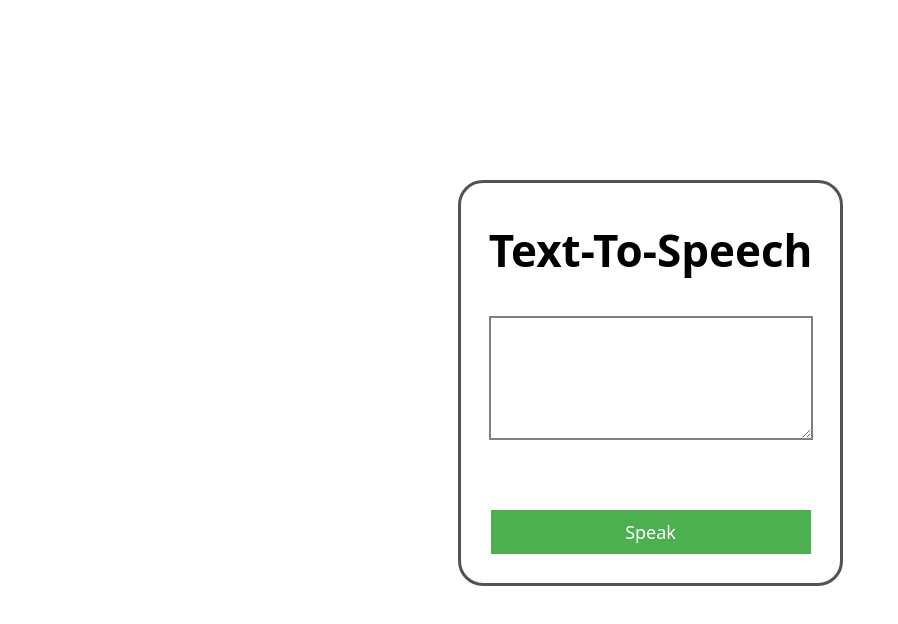
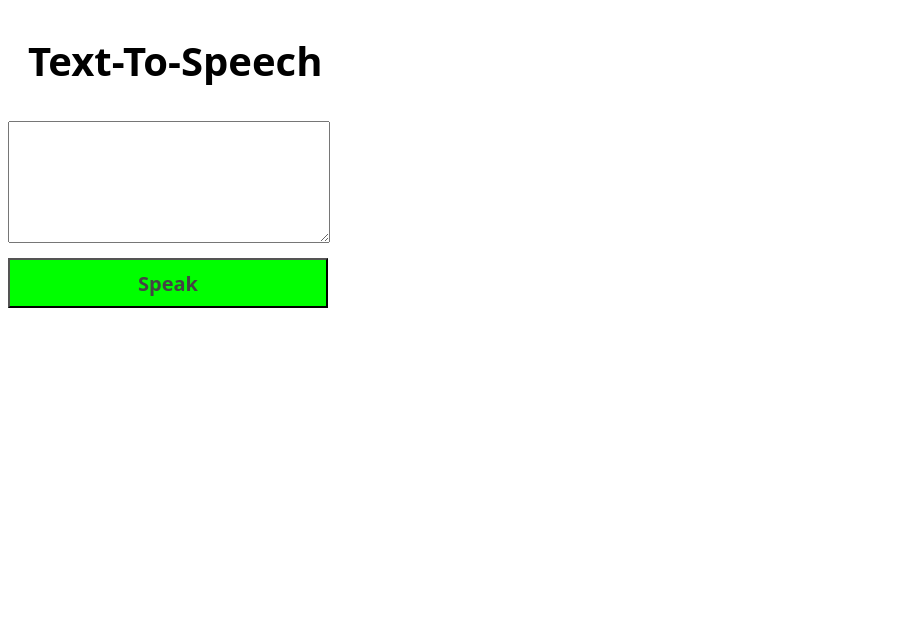
Before and after one commit to MuhammadAnas-ctrl/Text-To-Speech-Free, a plain HTML site: page index.html in a window 1280 px wide. Shown: the whole page, without its empty margins (0-898 px from the left). Drawn offline with Linux system fonts and the light colour scheme.

Commit message:
changes i have made in this app

```diff
--- a/index.html
+++ b/index.html
@@ -9,7 +9,7 @@
 <body>
 <div id="text-to-speech">
     <h2>Text-To-Speech</h2>
-  <textarea id="text"></textarea>
+  <textarea id="text"></textarea> <br>
   <button id="speak-button">Speak</button>
 </div>
     <script src="script.js"></script>
--- a/style.css
+++ b/style.css
@@ -1,37 +1,48 @@
 *{
     font-family: system-ui, -apple-system, BlinkMacSystemFont, 'Segoe UI', Roboto, Oxygen, Ubuntu, Cantarell, 'Open Sans', 'Helvetica Neue', sans-serif;
 }
-#text-to-speech {
-    display: flex;
-    margin-left: 450px;
-    border-radius: 25px;
-    border: 3px solid rgb(83, 83, 83);
-    width: 30%;
-    height: 400px;
-    margin-top: 180px;
-    flex-direction: column;
-    align-items: center;
-}
-
-#text {
+#text{
     width: 300px;
-    display: flex;
-    border: 2px solid grey;
     height: 100px;
-    padding: 10px;
-    margin-bottom: 10px;
-}
-
-#speak-button {
-    padding: 10px;
-    width: 320px;
-    margin-top: 60px;
-    font-size: 18px;
-    background-color: #4CAF50;
-    color: white;
-    border: none;
-    cursor: pointer;
+    padding: 10px 10px;
 }
 h2{
-    font-size: 44px;
+    font-size: 40px;
+    margin-left: 20px;
 }
+button{
+    margin-top: 10px;
+    background-color: rgb(0, 255, 0);
+    font-size: 20px;
+    color: #444444;
+    font-weight: 600;
+    width: 320px;
+    height:50px;
+    padding: 5px 5px;
+}
+@media screen and (max-width: 350px) {
+    #text{
+        width: 250px;
+    }
+    button{
+        width: 270px;
+    }
+}
+@media screen and (max-width: 340px) {
+    h2{
+        margin-left: 0px;
+    }
+}
+@media screen and (max-width: 308px) {
+    h2{
+        font-size: 30px;
+    }
+}
+@media screen and (max-width: 286px) {
+    #text{
+        width: 180px;
+    }
+    button{
+        width: 200px;
+    }
+}
```
